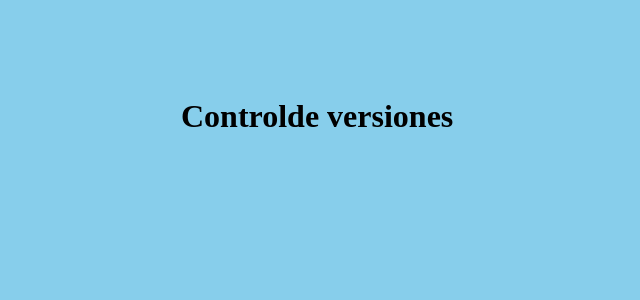
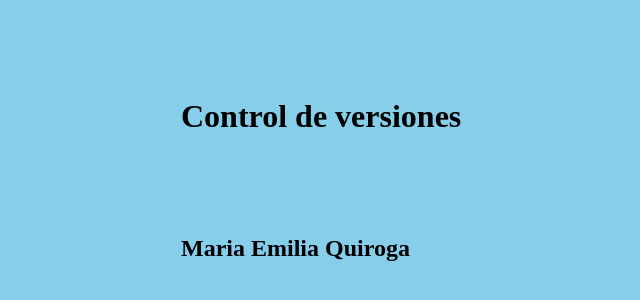
Before and after one commit to EzequielMonson/TP_SO_I4_Equipo_116, a plain HTML site: page index.html in a window 1280 px wide. Shown: the part 102-402 px from the top of the page, without its empty margins (119-759 px from the left). Drawn offline with Linux system fonts and the light colour scheme.

Commit message:
Agregue mi nombre y apellido al HTML, y el favicon.ico

```diff
--- a/index.html
+++ b/index.html
@@ -3,10 +3,12 @@
     <head>
         <meta charset="utf-8">
         <title> UTN FRA</title>
-        <link rel="icon" type="image/x-icon" href="favicon.ico">
+        <link rel="icon" type="image/x-icon" href="/favicon.ico">
         <link rel="stylesheet" type="text/css" href="estilo.css">
     </head>
 <body>
-    <h1>Controlde versiones</h1>
+    <h1>Control de versiones</h1>
+    <h2>Maria Emilia Quiroga</h2>
+
 </body>
 </html>
```
Also changed, not shown: favicon.ico (added).
